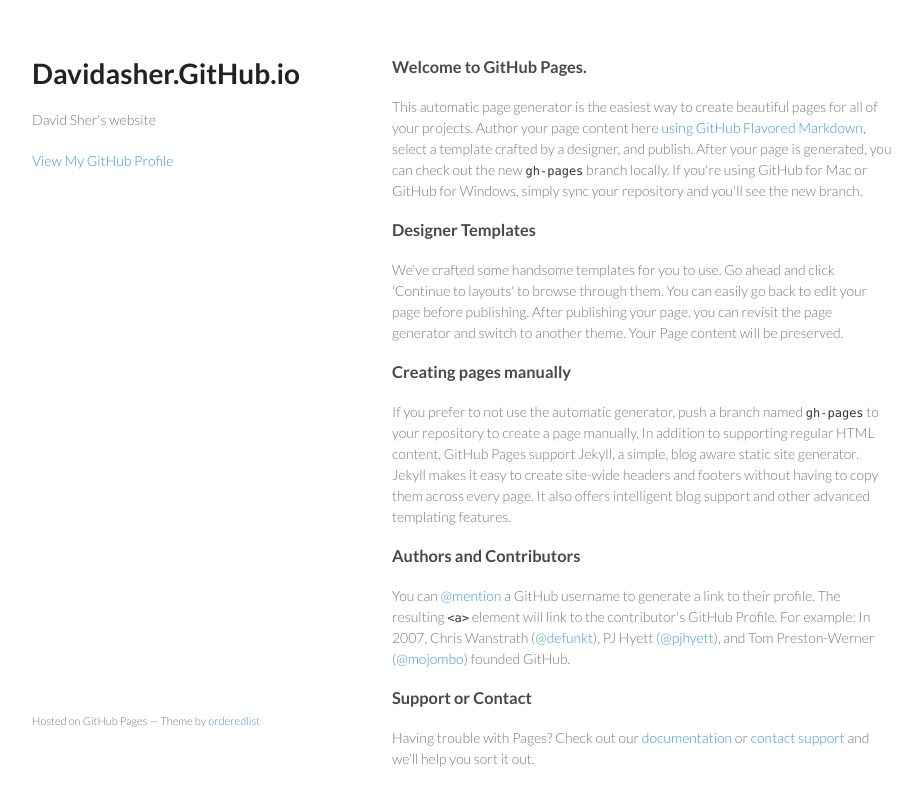
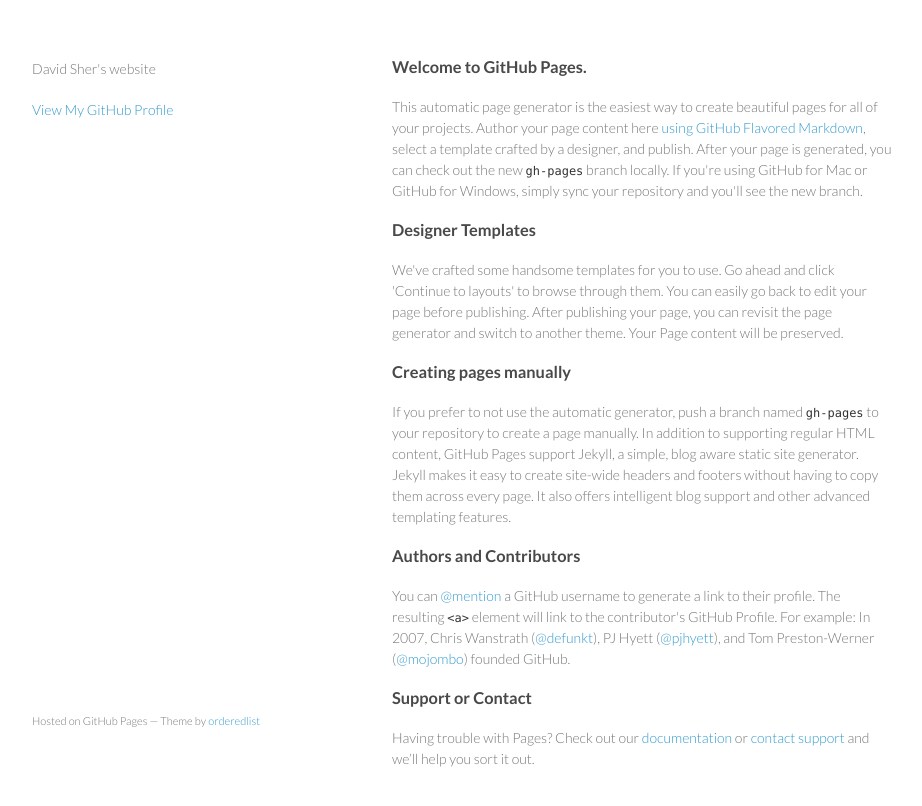
Before and after one commit to davidasher/davidasher.github.io, a plain HTML site: page index.html in a window 1280 px wide. Shown: the whole page, without its empty margins (178-1100 px from the left). Drawn offline with Linux system fonts and the light colour scheme.

Commit message:
Update index.html

```diff
--- a/index.html
+++ b/index.html
@@ -15,7 +15,6 @@
   <body>
     <div class="wrapper">
       <header>
-        <h1>Davidasher.GitHub.io</h1>
         <p>David Sher&#39;s website</p>
 
 
```
